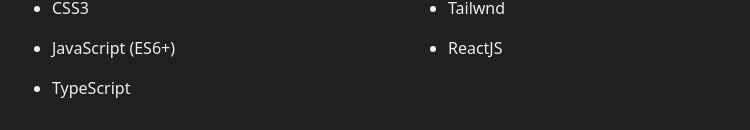
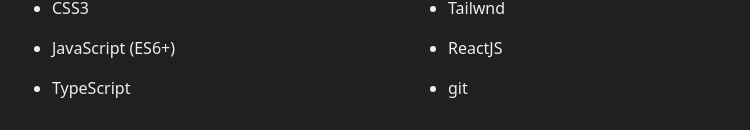
Before and after one commit to armandopbringas/armandopbringas.dev, a Next.js app: page / in a window 1280 px wide. Shown: the part 670-800 px from the top of the page, without its empty margins (264-1014 px from the left). Built offline with nearby package versions, Linux system fonts and the light colour scheme.

Commit message:
adding git as tool in skill content section

```diff
--- a/content/skills.content.js
+++ b/content/skills.content.js
@@ -8,7 +8,8 @@ const skillsContent = {
   aboutFrameworksSkills: [
     "Sass",
     "Tailwnd",
-    "ReactJS"
+    "ReactJS",
+    "git"
   ]
 }
 
```
